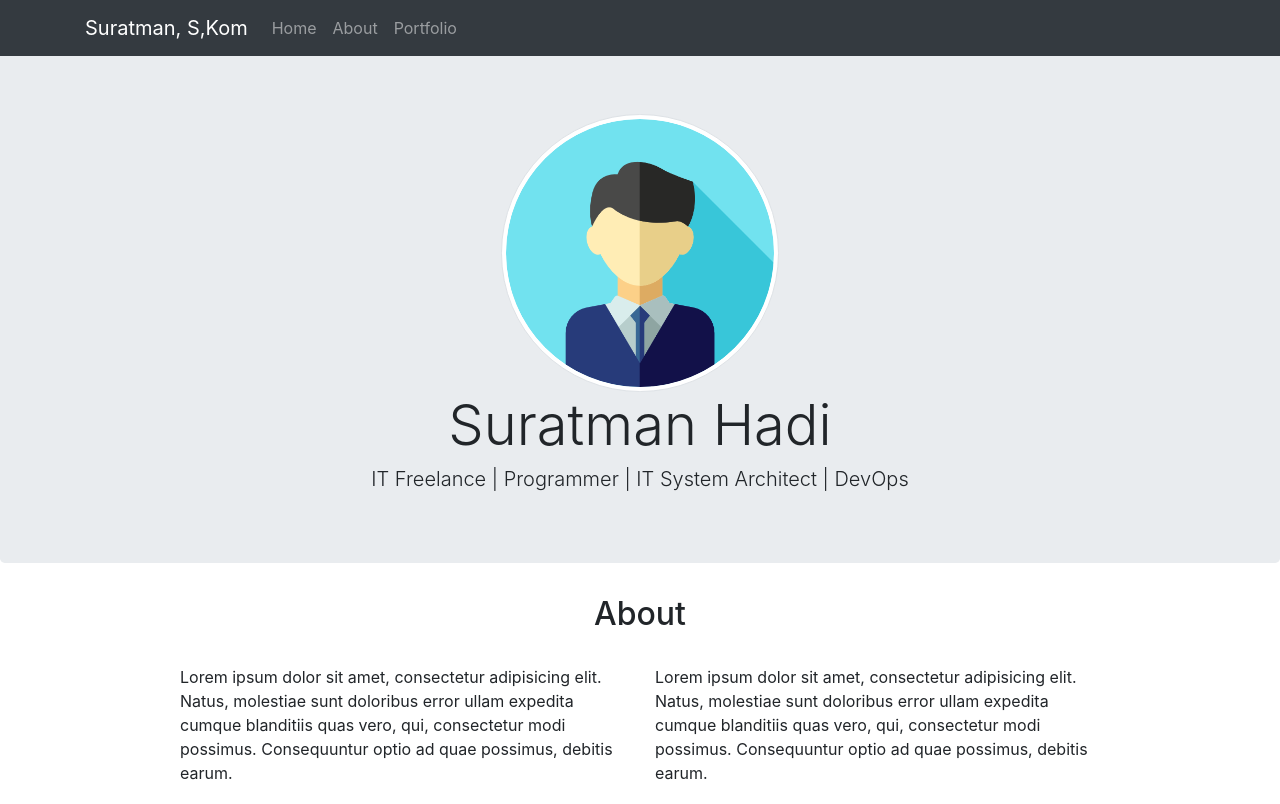
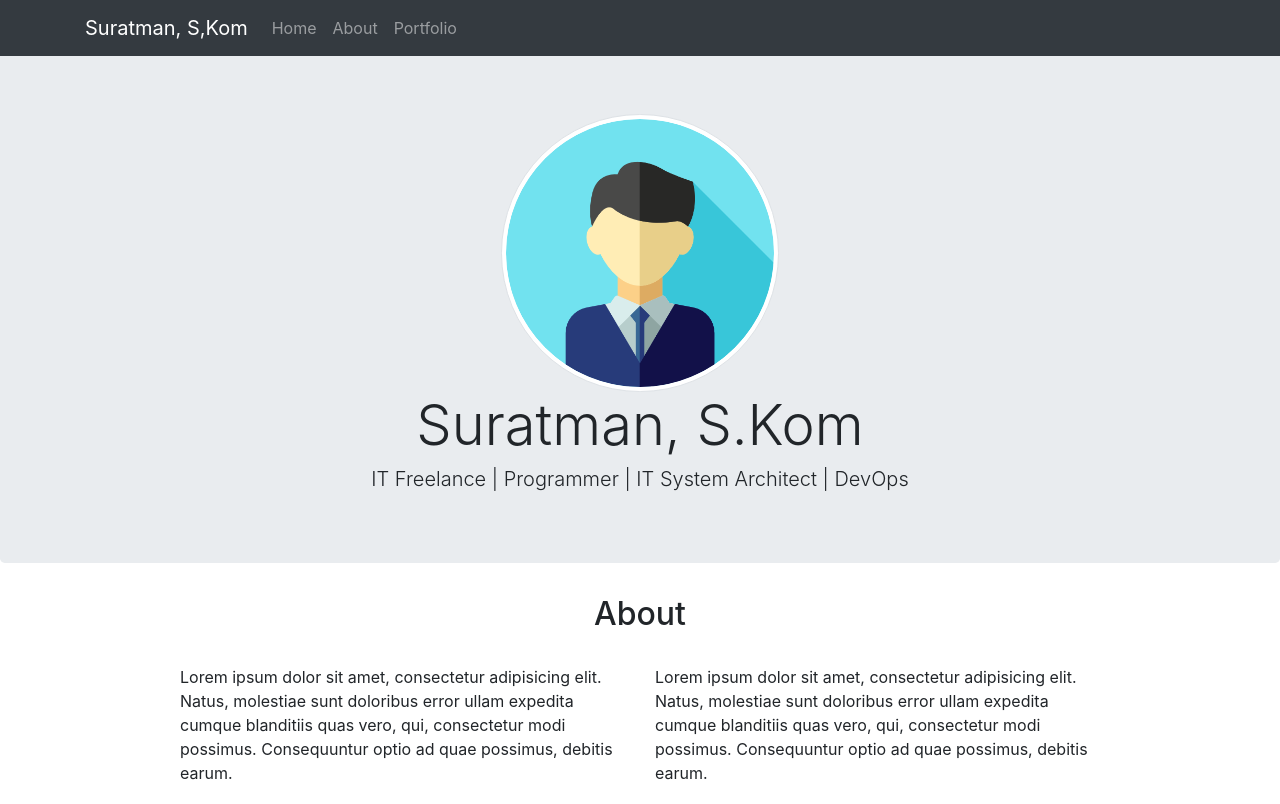
Before and after one commit to srtman-hadi/mylanding, a plain HTML site: page index.html in a window 1280 px wide. Shown: the top 804 px of the page. Drawn offline with nearby package versions, Linux system fonts and the light colour scheme.

Commit message:
merubah nama dan tambah gelar

```diff
--- a/index.html
+++ b/index.html
@@ -42,7 +42,7 @@
       <div class="container">
         <div class="text-center">
           <img src="img/profile1.png" class="rounded-circle img-thumbnail">
-          <h1 class="display-4">Suratman Hadi</h1>
+          <h1 class="display-4">Suratman, S.Kom</h1>
           <h3 class="lead">IT Freelance | Programmer | IT System Architect | DevOps</h3>
         </div>
       </div>
```
